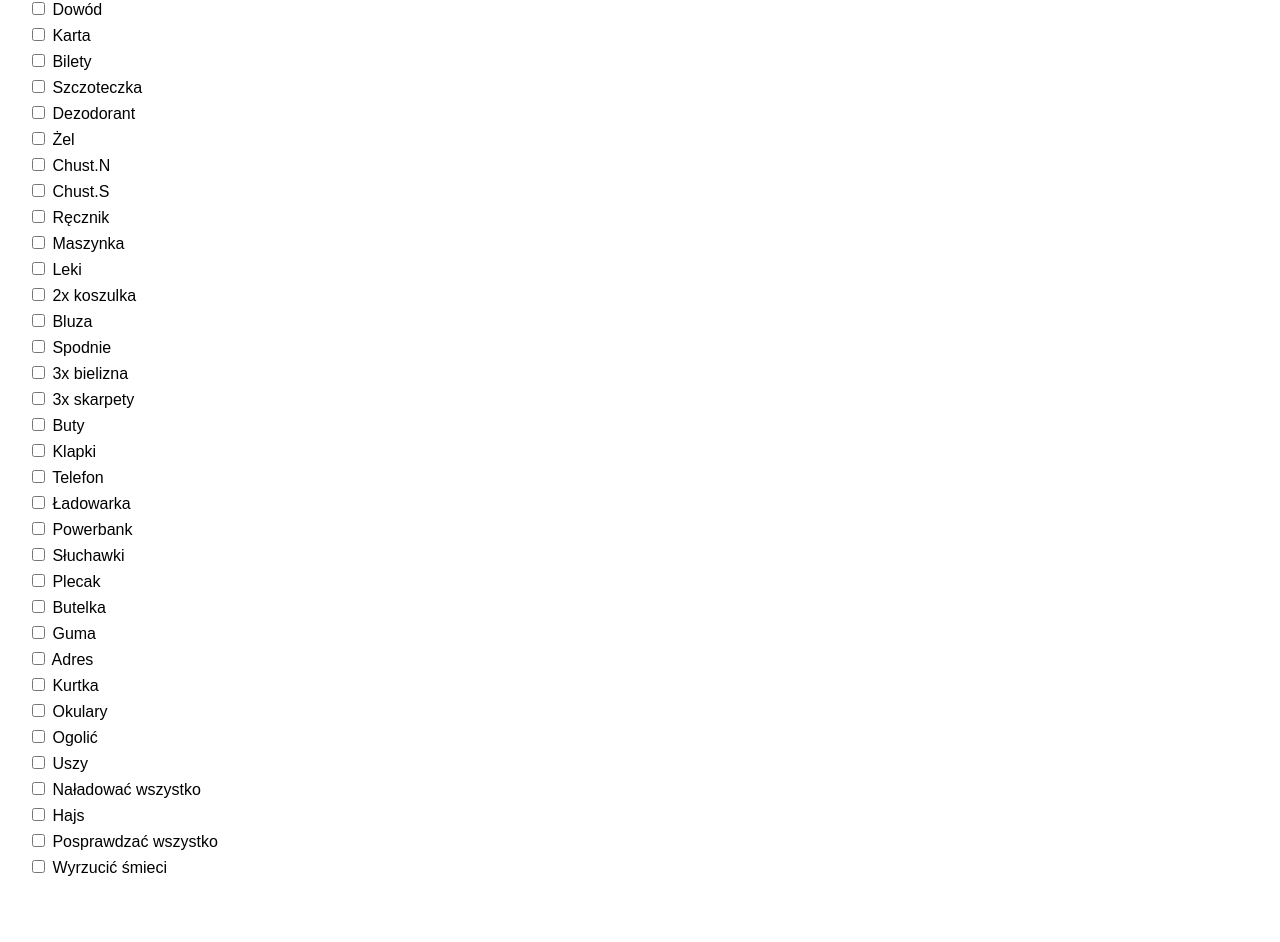
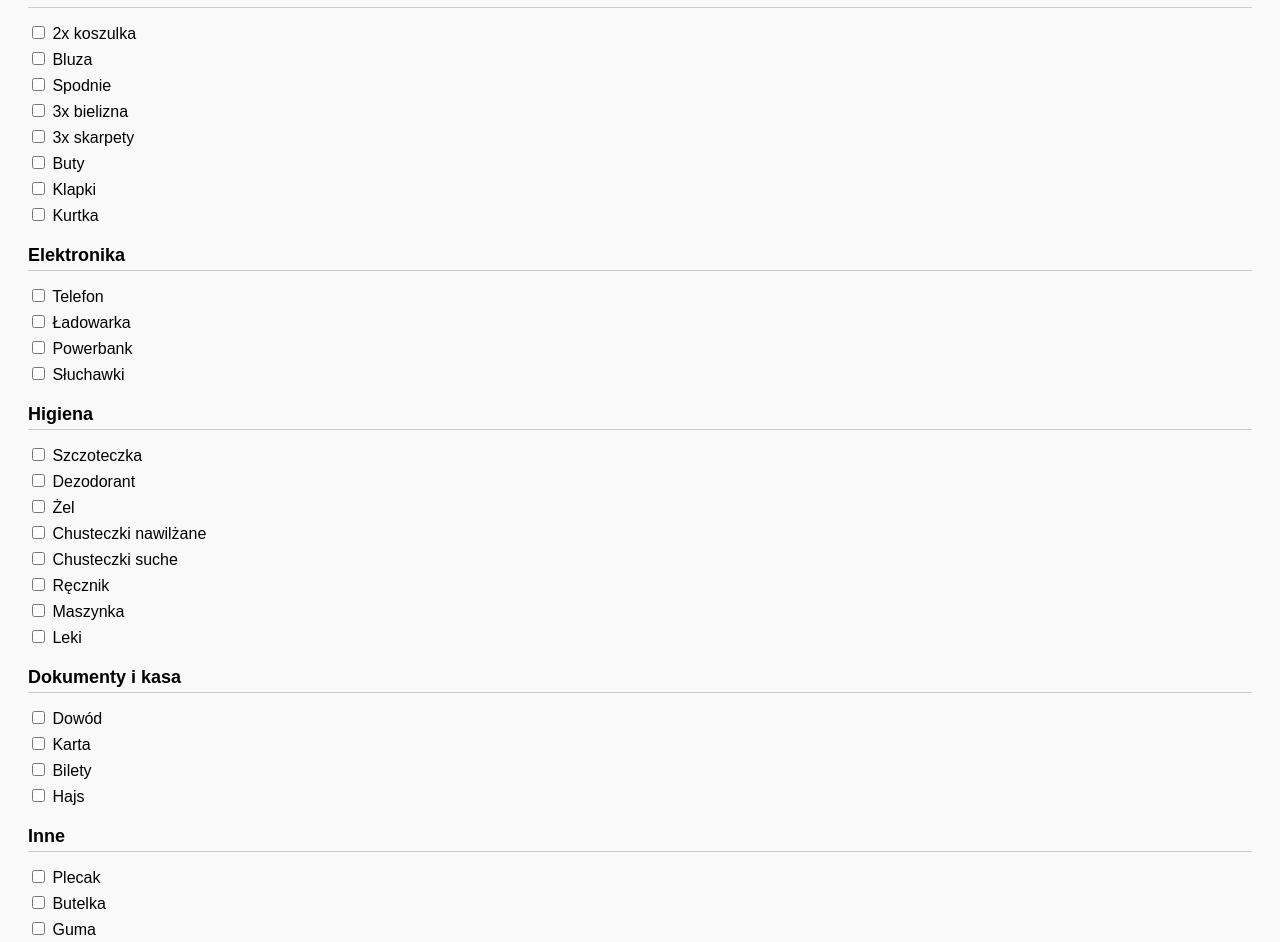
Before and after one commit to jakub649/Warszawkaaa, a plain HTML site: page index.html in a window 1280 px wide. Shown: the part 110-1052 px from the top of the page. Before the commit the page ends 1021 px from the top, so only its background shows below. Drawn offline with Linux system fonts and the light colour scheme.

Commit message:
Update index.html

```diff
--- a/index.html
+++ b/index.html
@@ -6,7 +6,9 @@
   <meta name="viewport" content="width=device-width, initial-scale=1" />
   <link rel="manifest" href="manifest.json" />
   <style>
-    body { font-family: sans-serif; padding: 20px; }
+    body { font-family: sans-serif; padding: 20px; background: #f9f9f9; }
+    h1 { font-size: 24px; margin-bottom: 10px; }
+    h2 { margin-top: 20px; font-size: 18px; border-bottom: 1px solid #ccc; padding-bottom: 4px; }
     label { display: block; margin: 6px 0; }
   </style>
 </head>
@@ -15,15 +17,36 @@
   <div id="checklist"></div>
 
   <script>
-    const items = [
-      "Dowód", "Karta", "Bilety", "Szczoteczka", "Dezodorant", "Żel", "Chust.N", "Chust.S",
-      "Ręcznik", "Maszynka", "Leki", "2x koszulka", "Bluza", "Spodnie", "3x bielizna", "3x skarpety", "Buty",
-      "Klapki", "Telefon", "Ładowarka", "Powerbank", "Słuchawki", "Plecak", "Butelka", "Guma", "Adres", "Kurtka",
-      "Okulary", "Ogolić", "Uszy", "Naładować wszystko", "Hajs", "Posprawdzać wszystko", "Wyrzucić śmieci"
-    ];
+    const categories = {
+      "Ubrania": [
+        "2x koszulka", "Bluza", "Spodnie", "3x bielizna", "3x skarpety", "Buty", "Klapki", "Kurtka"
+      ],
+      "Elektronika": [
+        "Telefon", "Ładowarka", "Powerbank", "Słuchawki"
+      ],
+      "Higiena": [
+        "Szczoteczka", "Dezodorant", "Żel", "Chusteczki nawilżane", "Chusteczki suche", "Ręcznik", "Maszynka", "Leki"
+      ],
+      "Dokumenty i kasa": [
+        "Dowód", "Karta", "Bilety", "Hajs"
+      ],
+      "Inne": [
+        "Plecak", "Butelka", "Guma", "Adres", "Okulary"
+      ],
+      "Do zrobienia przed wyjazdem": [
+        "Ogolić", "Wyczyścić uszy", "Naładować wszystko", "Posprawdzać wszystko", "Wyrzucić śmieci"
+      ]
+    };
 
-    const div = document.getElementById("checklist");
-    items.forEach((text, i) => {
+    const checklist = document.getElementById("checklist");
+    let i = 0;
+
+    for (const [category, items] of Object.entries(categories)) {
+      const h2 = document.createElement("h2");
+      h2.textContent = category;
+      checklist.appendChild(h2);
+
+      items.forEach(text => {
         const label = document.createElement("label");
         const cb = document.createElement("input");
         cb.type = "checkbox";
@@ -32,8 +55,10 @@
         cb.onchange = () => localStorage.setItem(`cb${i}`, cb.checked ? "1" : "0");
         label.appendChild(cb);
         label.appendChild(document.createTextNode(" " + text));
-      div.appendChild(label);
+        checklist.appendChild(label);
+        i++;
       });
+    }
   </script>
 
   <script>
```
Lines whose indentation alone changed are shown as unchanged.
